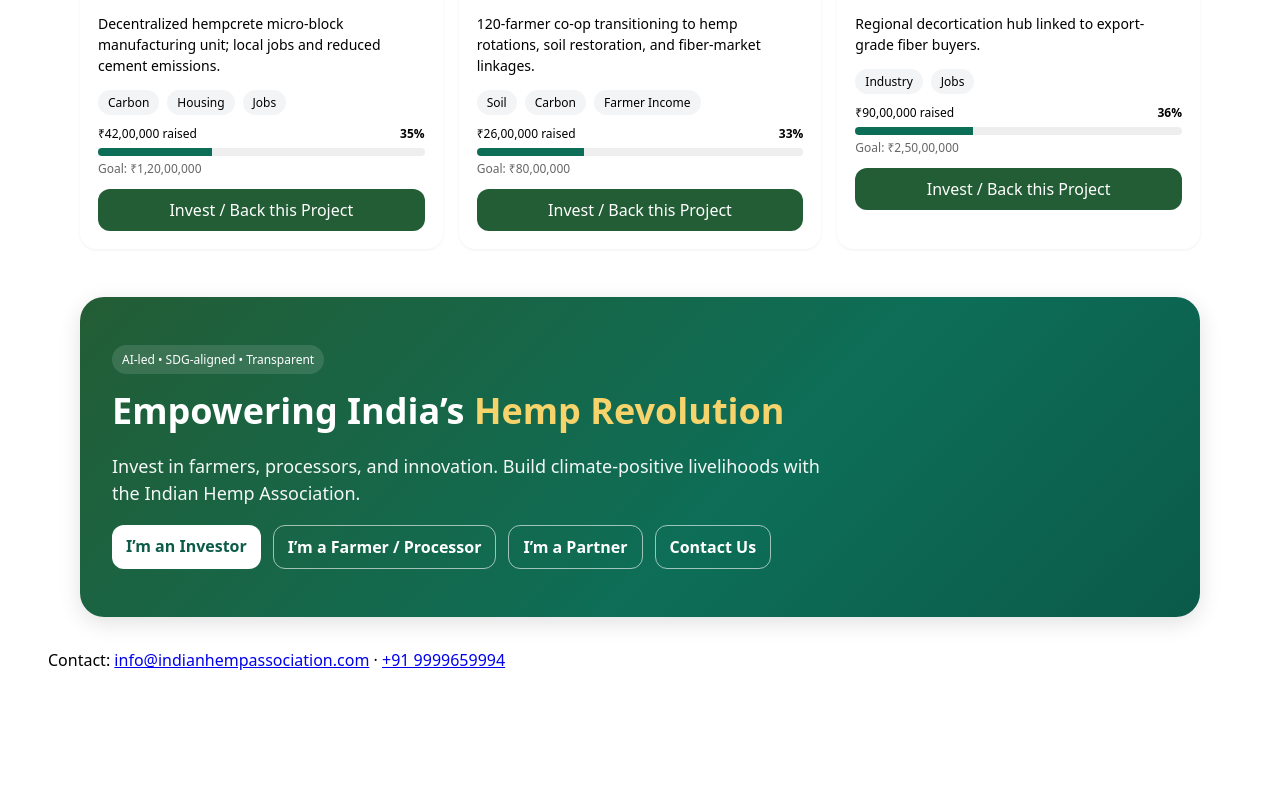
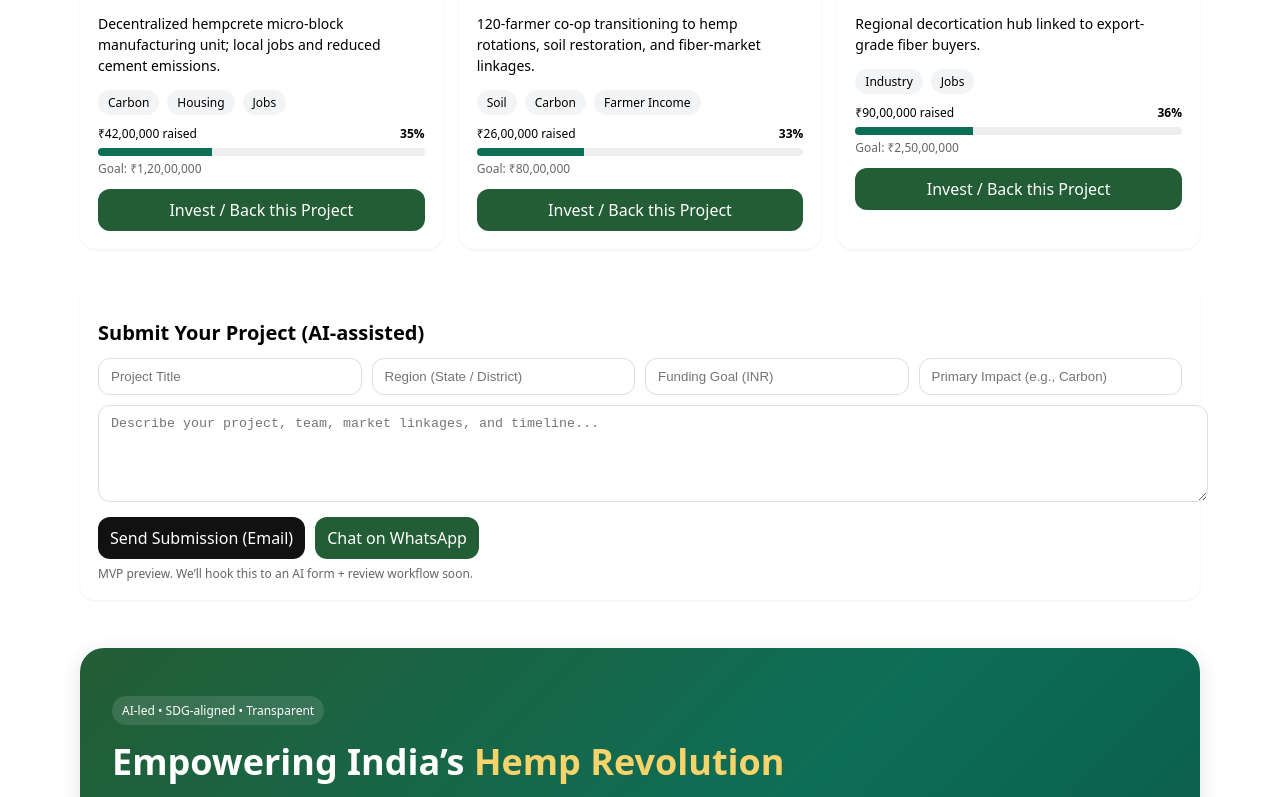
Before and after one commit to IHA-108/iha-website, a Next.js app: page / in a window 1280 px wide. Shown: the part 459-1256 px from the top of the page. Before the commit the page ends 1194 px from the top, so only its background shows below. Built offline with nearby package versions, Linux system fonts and the light colour scheme.

Commit message:
Update index.js

```diff
--- a/pages/index.js
+++ b/pages/index.js
@@ -108,6 +108,36 @@ export default function Home() {
     })}
   </div>
 </section>
+    {/* SUBMIT YOUR PROJECT */}
+<section id="submit" style={{ maxWidth: 1120, margin: "32px auto 0", padding: "0 16px" }}>
+  <div style={{ background: "#fff", borderRadius: 16, padding: 18, boxShadow: "0 1px 3px rgba(0,0,0,0.06)" }}>
+    <h3 style={{ fontSize: 20, fontWeight: 700, marginBottom: 12 }}>Submit Your Project (AI-assisted)</h3>
+
+    <div style={{ display: "grid", gridTemplateColumns: "repeat(auto-fit, minmax(240px, 1fr))", gap: 10 }}>
+      <input placeholder="Project Title" style={{ border: "1px solid #ddd", borderRadius: 12, padding: "10px 12px" }} />
+      <input placeholder="Region (State / District)" style={{ border: "1px solid #ddd", borderRadius: 12, padding: "10px 12px" }} />
+      <input placeholder="Funding Goal (INR)" type="number" style={{ border: "1px solid #ddd", borderRadius: 12, padding: "10px 12px" }} />
+      <input placeholder="Primary Impact (e.g., Carbon)" style={{ border: "1px solid #ddd", borderRadius: 12, padding: "10px 12px" }} />
+    </div>
+
+    <textarea rows={5} placeholder="Describe your project, team, market linkages, and timeline..." style={{ border: "1px solid #ddd", borderRadius: 12, padding: "10px 12px", width: "100%", marginTop: 10 }} />
+
+    <div style={{ display: "flex", gap: 10, marginTop: 10, flexWrap: "wrap" }}>
+      <a href="mailto:info@indianhempassociation.com?subject=IHA%20Project%20Submission&body=Please%20attach%20a%20one-pager%20and%20your%20contacts."
+         style={{ background: "#111", color: "#fff", padding: "10px 12px", borderRadius: 12, textDecoration: "none" }}>
+        Send Submission (Email)
+      </a>
+      <a href="https://wa.me/919818093120?text=I%20want%20to%20submit%20a%20hemp%20project%20to%20IHA"
+         style={{ background: "#235d35", color: "#fff", padding: "10px 12px", borderRadius: 12, textDecoration: "none" }}>
+        Chat on WhatsApp
+      </a>
+    </div>
+
+    <div style={{ fontSize: 12, color: "#666", marginTop: 6 }}>
+      MVP preview. We’ll hook this to an AI form + review workflow soon.
+    </div>
+  </div>
+</section>
 <section style={{ maxWidth: 1120, margin: "32px auto 0", padding: "16px" }}>
   <div style={{
     borderRadius: 24,
```
